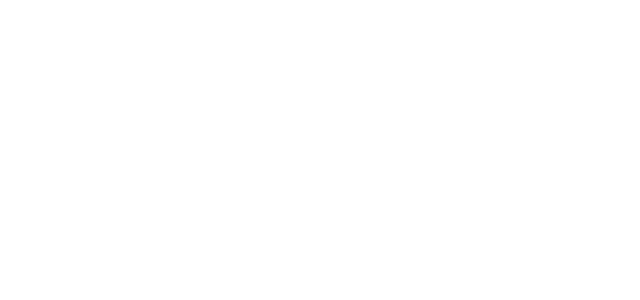
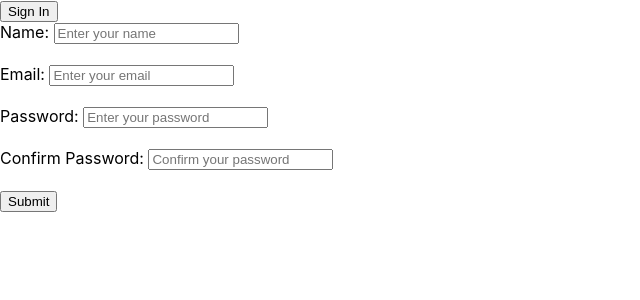
Before and after one commit to Sadik-Yasin-Eftee/Library-Management-System-, a React (Create React App) app in the folder client/lms/: page /register in a window 1280 px wide. Before the commit this address had no page. Shown: the top 300 px of the page, without its empty margins (0-640 px from the left). Built offline with nearby package versions, Linux system fonts and the light colour scheme.

Commit message:
Middleware added

```diff
--- a/client/lms/src/App.js
+++ b/client/lms/src/App.js
@@ -2,6 +2,7 @@
 import { BrowserRouter as Router, Route, Routes } from 'react-router-dom';
 import BookForm from './components/bookForm';
 import Booklist from './components/booklist';
+import Register from './components/register';
 import UpdateBook from './components/updateBook';
 
 function App() {
@@ -10,7 +11,7 @@
       <Routes>
         <Route exact path="/" element={<Booklist/>} />
         <Route path="/bookform" element={<BookForm/>} />
-        {/* <Route path="/seachBook" element={<SeacrhBook/>} /> */}
+        <Route path="/register" element={<Register/>} />
         <Route path="/updateBook" element={<UpdateBook/>} />
       </Routes>
     </Router>
--- a/client/lms/src/components/booklist.jsx
+++ b/client/lms/src/components/booklist.jsx
@@ -7,14 +7,21 @@
 
     const GetBooklist = () =>{
         const url = "http://localhost:3001/booklist";
-        axios.get(url).then((response) => {
+        axios.get(url,{
+            headers: {
+                Authorization: 'Bearer ${token}'
+            }
+        }).then((response) => {
             console.log(response.data);
             setBooklist(response.data);
         })
     }
 
     useEffect(() => {
-        GetBooklist();
+        const token = localStorage.getItem("token");
+        if (token){
+            GetBooklist();
+        }
     },[]);
 
     const handleDelete = (id) => {
--- /dev/null
+++ b/client/lms/src/components/register.jsx
@@ -0,0 +1,60 @@
+import axios from "axios";
+import React, { useState } from "react";
+import { Link, useNavigate } from "react-router-dom";
+
+function Register () {
+    const [name,setName] = useState('');
+    const [email,setEmail] = useState('');
+    const [password,setPassword] = useState('');
+    const [confirmPass,setConfirmPass] = useState('');
+    const navigate = useNavigate();
+
+    const handleForm = (e) => {
+        e.preventDefault();
+        if (password !== confirmPass){
+            return alert("Passwords do not match");
+        }
+        const url = "http://localhost:3001/register";
+
+        axios.post(url,{
+            name: name,
+            email: email,
+            password: password
+        }).then(response => {
+            alert("Account was created successfully");
+            console.log(response);
+            localStorage.setItem('token',response.data.token);
+            navigate('/');
+        }).catch(error =>{
+            console.log(error);
+            alert("Couldn't create account");
+        });
+    }
+    return(
+        <div>
+            <Link to='/'>
+                <button>Sign In</button>
+            </Link>
+           <form onSubmit={handleForm}>
+                <label>Name: </label>
+                <input type="text" placeholder="Enter your name" value = {name} onChange={(e) => setName(e.target.value)}/>
+                <br />
+                <br />
+                <label>Email: </label>
+                <input type="email" placeholder="Enter your email" value = {email} onChange={(e) => setEmail(e.target.value)}/>
+                <br />
+                <br />
+                <label>Password: </label>
+                <input type="password" placeholder="Enter your password" value = {password} onChange={(e) => setPassword(e.target.value)}/>
+                <br />
+                <br />
+                <label>Confirm Password: </label>
+                <input type="password" placeholder="Confirm your password" value = {confirmPass} onChange={(e) => setConfirmPass(e.target.value)}/>
+                <br />
+                <br />
+                <button type="submit">Submit</button>
+            </form>
+        </div>
+    );
+}
+export default Register;
```
Also changed, not shown: 2 other files (tests, documents, lock files or other folders).
